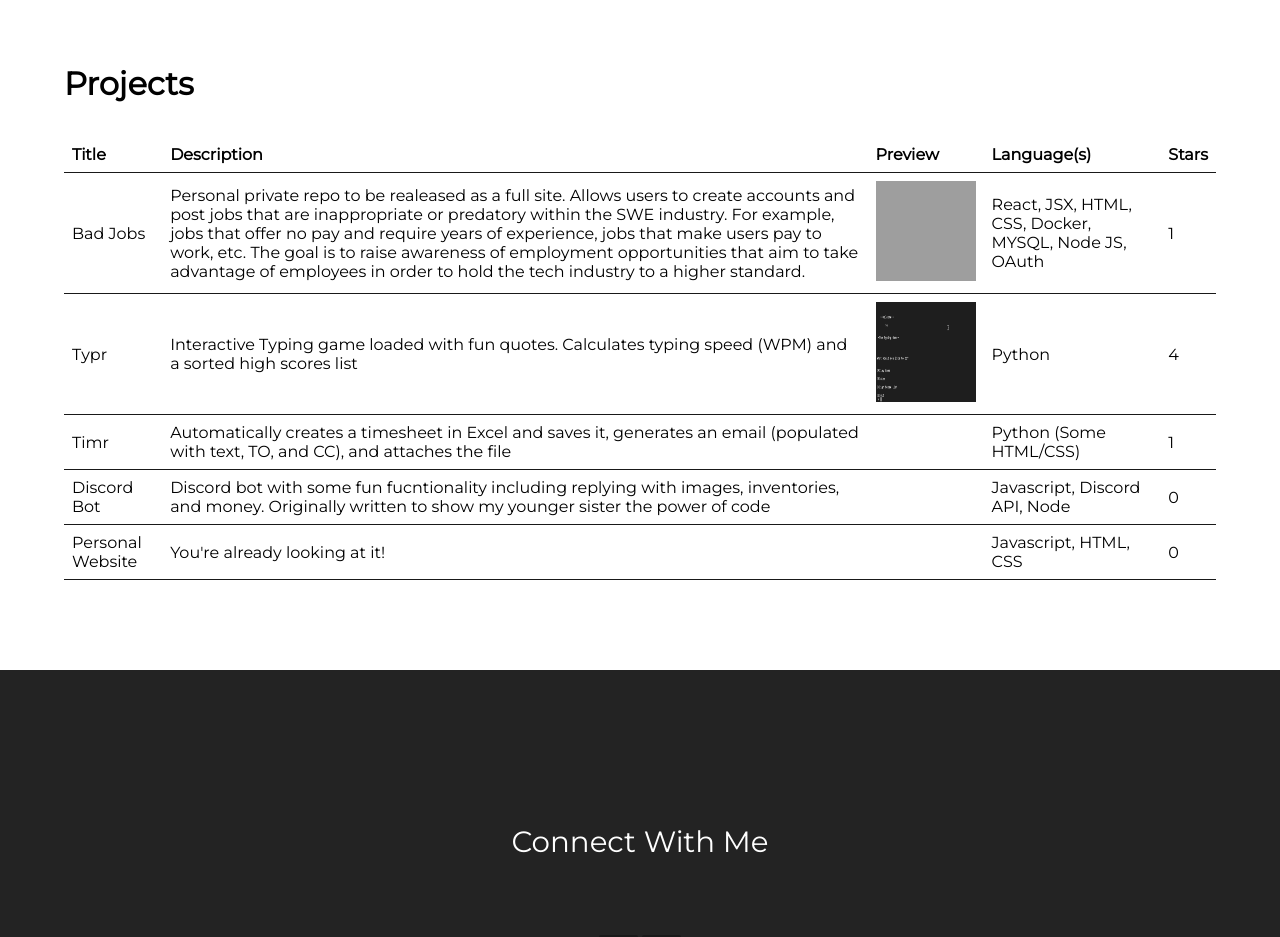
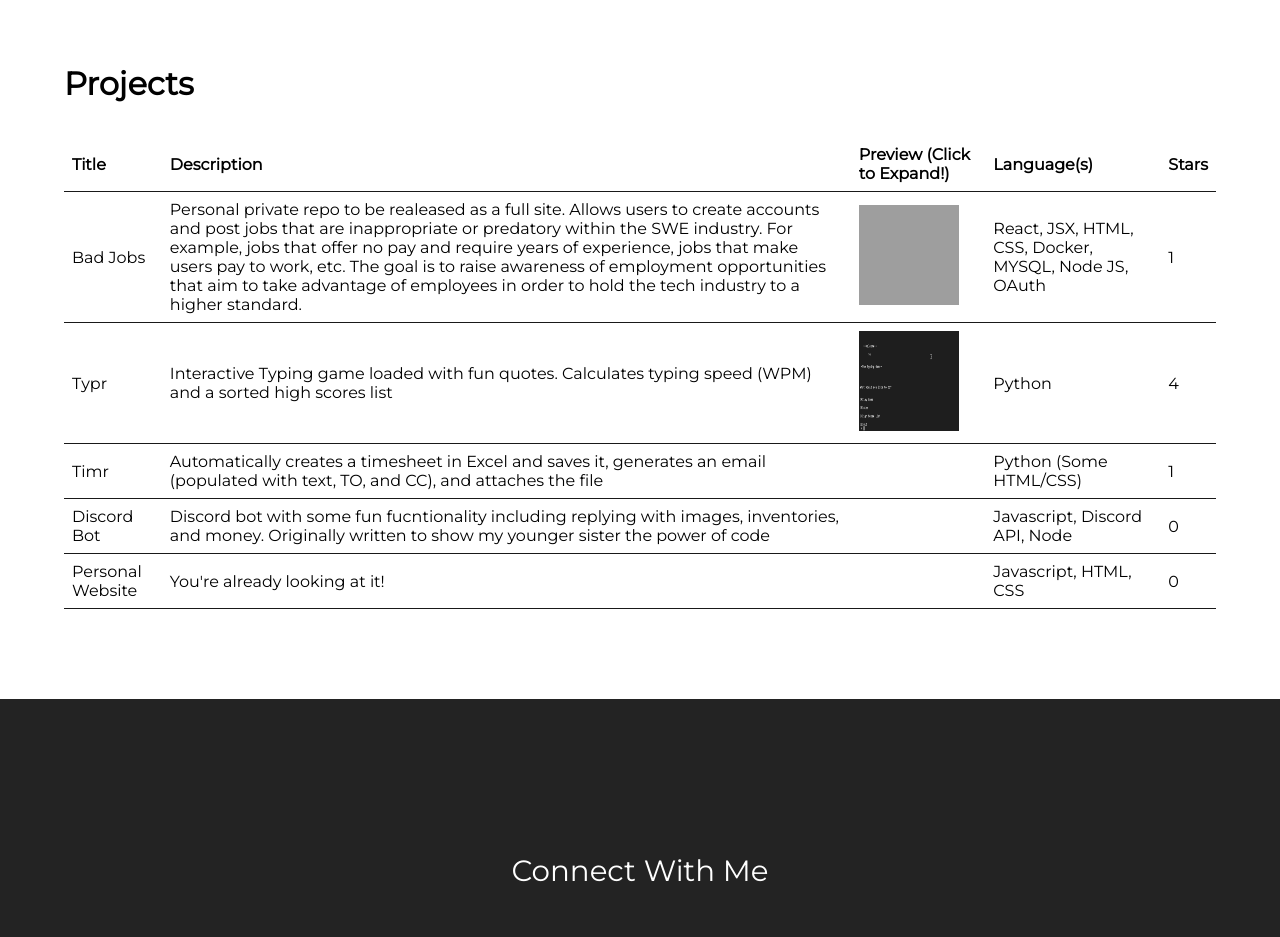
Before and after one commit to patjrep/personal_site, a plain HTML site: page index.html in a window 1280 px wide. Shown: the part 1260-2197 px from the top of the page. Drawn offline with nearby package versions, Linux system fonts and the light colour scheme; grey boxes are pictures that could not be loaded.

Commit message:
updated table headers

```diff
--- a/index.html
+++ b/index.html
@@ -89,7 +89,7 @@
           <tr>
             <th>Title</th>
             <th>Description</th>
-            <th>Preview</th>
+            <th>Preview (Click to Expand!)</th>
             <th>Language(s)</th>
             <th>Stars</th>
           </tr>
```
